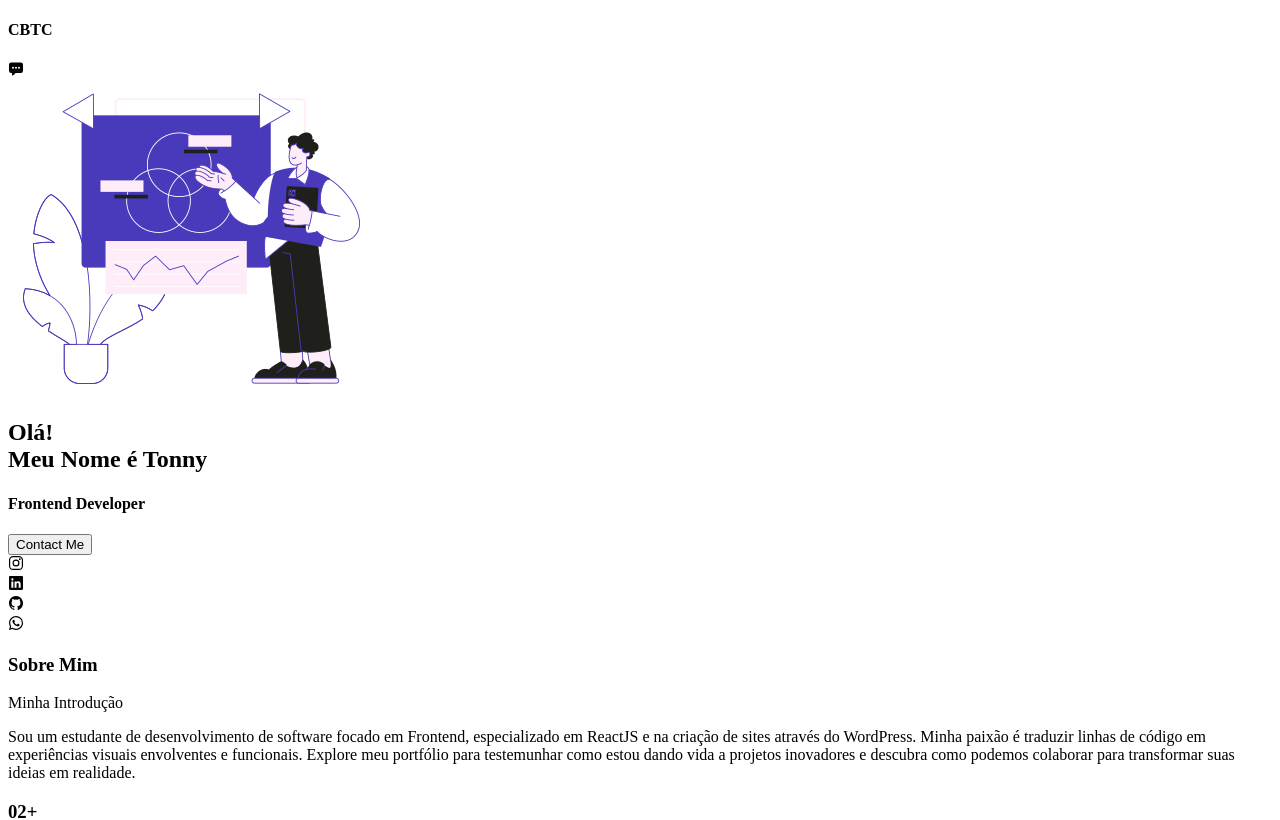
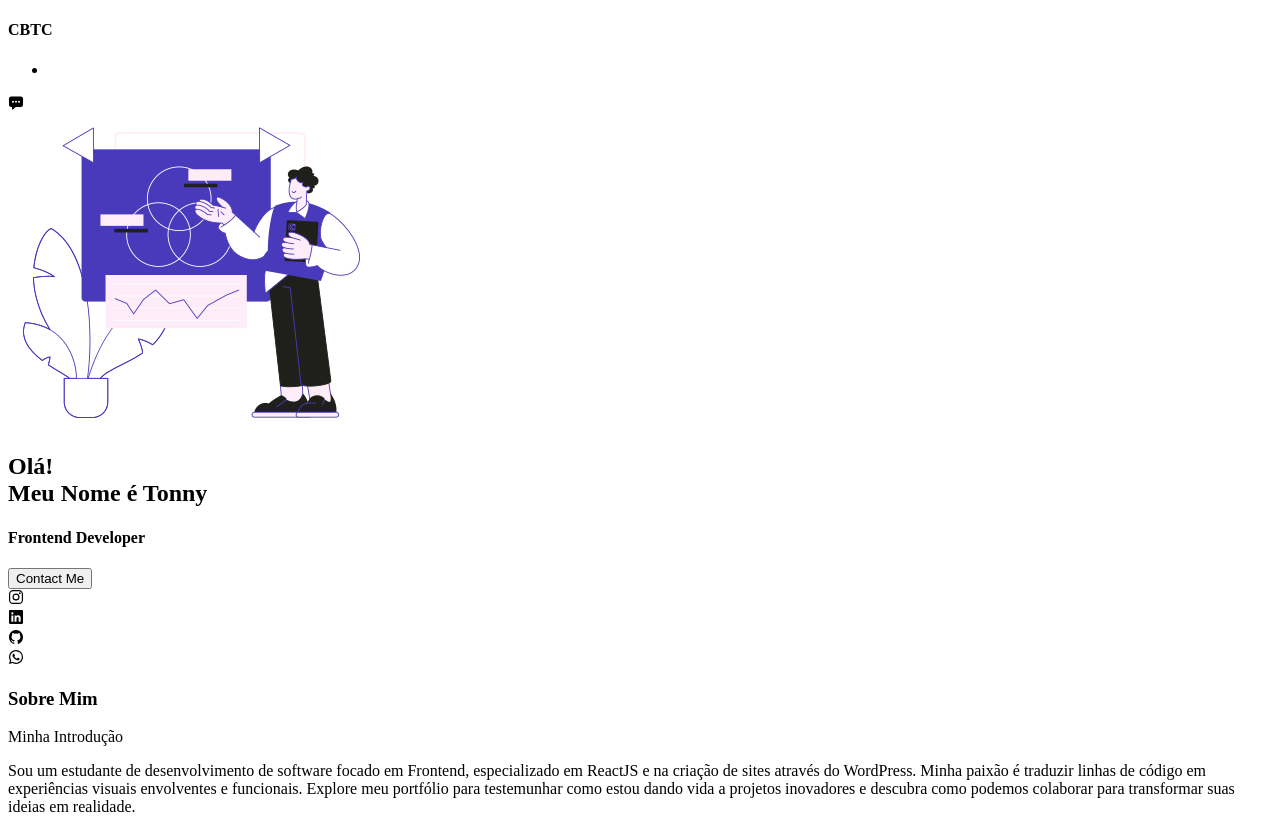
Before and after one commit to C1gan0/meu-site, a React (Vite) app: page / in a window 1280 px wide. Shown: the top 820 px of the page. Built offline with nearby package versions, Linux system fonts and the light colour scheme.

Commit message:
creating the menu from navbar .jsx

```diff
--- a/src/components/Navbar.jsx
+++ b/src/components/Navbar.jsx
@@ -1,15 +1,31 @@
 import React from "react";
 
 const Navbar = () => {
-  return <nav>
+  const menuLinks = [
+    { name: "HOME", link: "#home" },
+    { name: "ABOUT", link: "#about" },
+    { name: "SKILLS", link: "#skills" },
+    { name: "PROJECTS", link: "#projects" },
+    { name: "CONTACT", link: "#contact" },
+  ];
+  return  (
+  <nav>
 <div>
   <div className="mx-7">
     <h4 className="text-4xl uppercase font-bold">
-      C<span>BT</span>C
+      C<span className="text">BT</span>C
     </h4>
   </div>
+  <div>
+    <ul>
+      <li>
+        <a href=""></a>
+      </li>
+    </ul>
+  </div>
 </div>
-  </nav>;
+  </nav>
+  );
 };
 
 export default Navbar;
```
